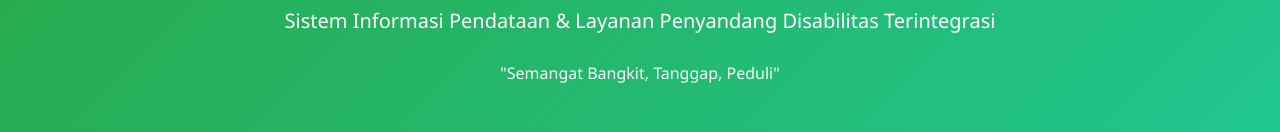
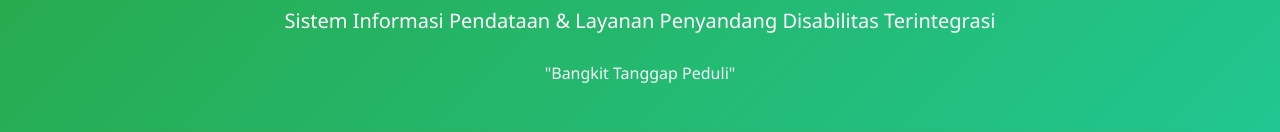
Before and after one commit to badungkab/sipedulibadung, a plain HTML site: page index.html in a window 1280 px wide. Shown: the part 296-428 px from the top of the page. Drawn offline with nearby package versions, Linux system fonts and the light colour scheme; no server answers.

Commit message:
Update index.html

```diff
--- a/index.html
+++ b/index.html
@@ -69,7 +69,7 @@
 <img src="assets/img/sipeduli-logo.png" alt="Logo" style="width: 90px; height: 80px;">
                     <h1 class="hero-title">SIPEDULI BADUNG</h1>
                     <p class="lead mb-4">Sistem Informasi Pendataan & Layanan Penyandang Disabilitas Terintegrasi</p>
-                    <p class="mb-5 fst-bold">"Semangat Bangkit, Tanggap, Peduli"</p>
+                    <p class="mb-5 fst-bold">"Bangkit Tanggap Peduli"</p>
                     <a href="login.html" class="btn btn-login-hero btn-lg">
                         <i class="bi bi-box-arrow-in-right me-2"></i>Masuk Sistem
                     </a>
```
